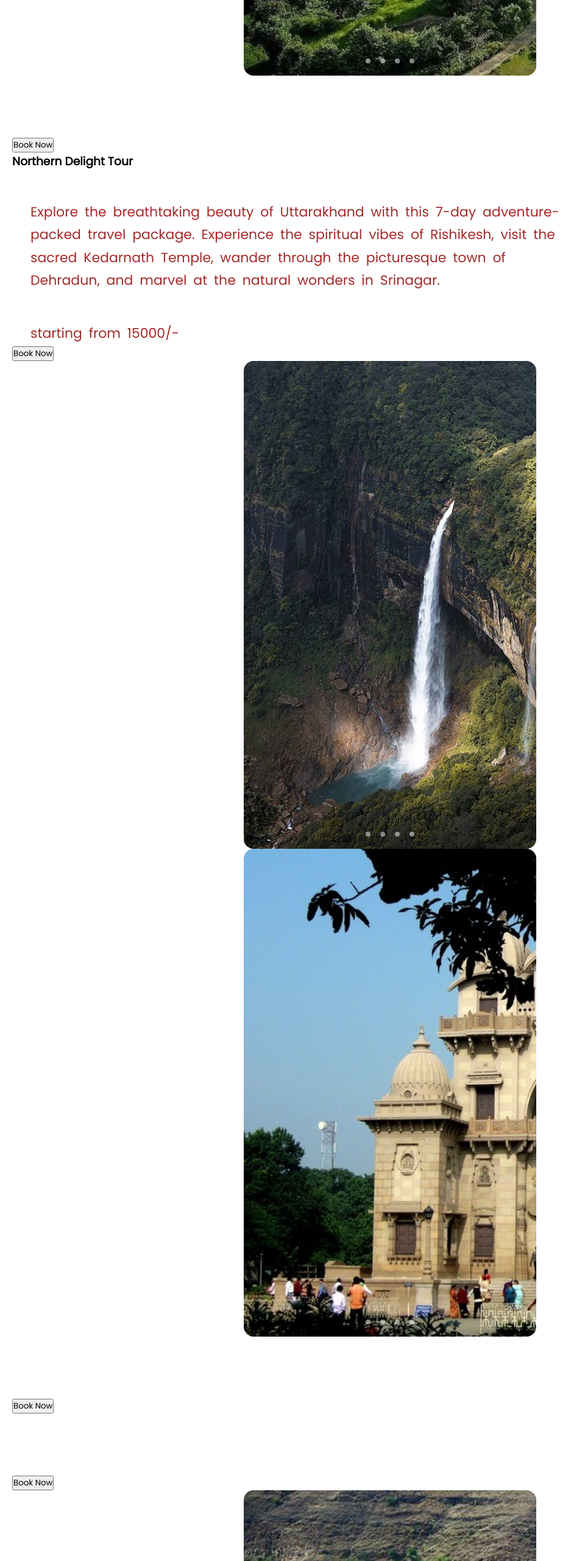
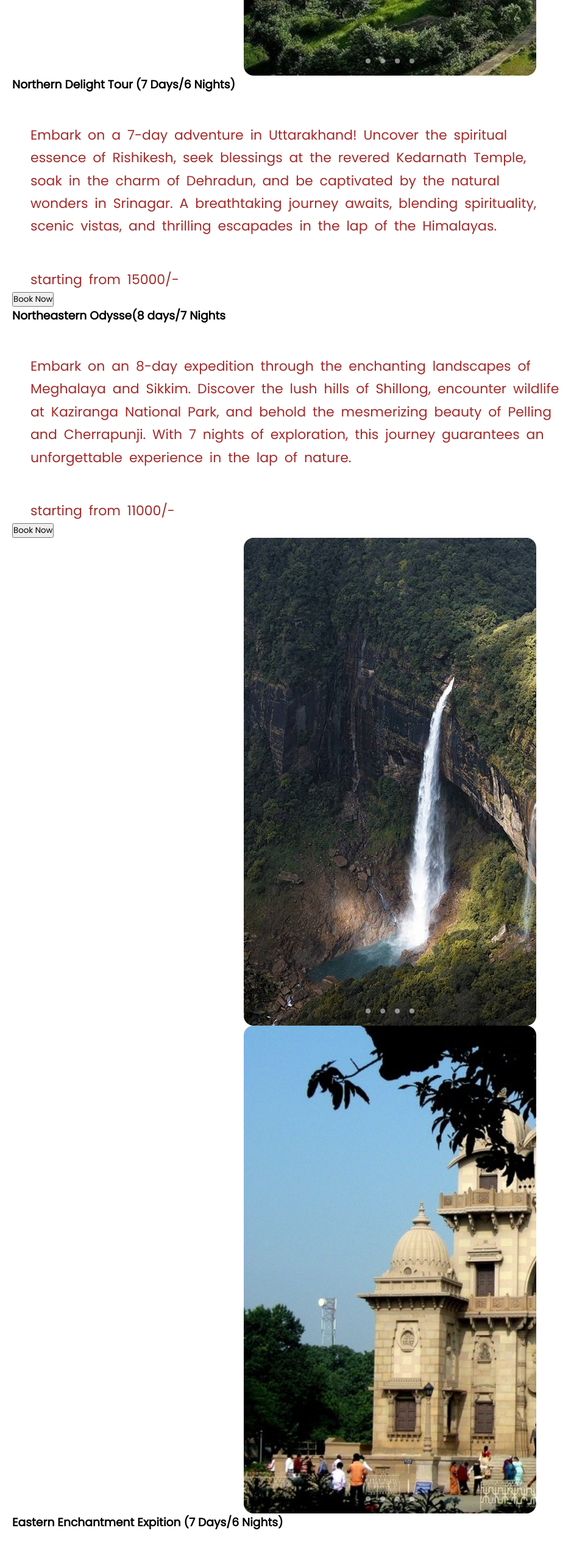
Before and after one commit to roybaishali07/Wanderlust-Wonder, a plain HTML site: page index.html in a window 1280 px wide. Shown: the part 3440-6000 px from the top of the page at 61% size, without its empty margins (0-960 px from the left). Drawn offline with Linux system fonts and the light colour scheme; a web font is replaced by a local one.

Commit message:
description

```diff
--- a/index.html
+++ b/index.html
@@ -97,9 +97,9 @@
                     </div>
                 <div class = "description_pane">
                     <div class = "package_details">
-                        <h3 id = "package_name"></h3>
-                        <p id = "package_description"></p>
-                        <p id = "package_price"></p>
+                        <h3 id = "package_name">Northern Delight Tour (7 Days/6 Nights)</h3>
+                        <p id = "package_description">Embark on a 7-day adventure in Uttarakhand! Uncover the spiritual essence of Rishikesh, seek blessings at the revered Kedarnath Temple, soak in the charm of Dehradun, and be captivated by the natural wonders in Srinagar. A breathtaking journey awaits, blending spirituality, scenic vistas, and thrilling escapades in the lap of the Himalayas.</p>
+                        <p id = "package_price">starting from 15000/-</p>
                         <button id = "book_button">Book Now</button>
                     </div>
                 </div>
@@ -108,9 +108,9 @@
             <div class="package" id="north-east">
                 <div class = "description_pane">
                     <div class = "package_details">
-                        <h3 id = "package_name">Northern Delight Tour</h3>
-                        <p id = "package_description">Explore the breathtaking beauty of Uttarakhand with this 7-day adventure-packed travel package. Experience the spiritual vibes of Rishikesh, visit the sacred Kedarnath Temple, wander through the picturesque town of Dehradun, and marvel at the natural wonders in Srinagar.</p>
-                        <p id = "package_price">starting from 15000/-</p>
+                        <h3 id = "package_name">Northeastern Odysse(8 days/7 Nights</h3>
+                        <p id = "package_description">Embark on an 8-day expedition through the enchanting landscapes of Meghalaya and Sikkim. Discover the lush hills of Shillong, encounter wildlife at Kaziranga National Park, and behold the mesmerizing beauty of Pelling and Cherrapunji. With 7 nights of exploration, this journey guarantees an unforgettable experience in the lap of nature.</p>
+                        <p id = "package_price">starting from 11000/-</p>
                         <button id = "book_button">Book Now</button>
                     </div>
                 </div>
@@ -148,9 +148,9 @@
                     </div>
                 <div class = "description_pane">
                     <div class = "package_details">
-                        <h3 id = "package_name"></h3>
-                        <p id = "package_description"></p>
-                        <p id = "package_price"></p>
+                        <h3 id = "package_name">Eastern Enchantment Expition (7 Days/6 Nights)</h3>
+                        <p id = "package_description">Embark on a captivating 7-day journey through Eastern India's rich heritage and cultural diversity. Explore the bustling metropolis of Kolkata, find solace in the spiritual haven of Bodh Gaya, and marvel at the magnificent temple town of Konark. Immerse yourself in the local traditions and historical landmarks for an unforgettable experience of this fascinating region.</p>
+                        <p id = "package_price">starting from 16000/-</p>
                         <button id = "book_button">Book Now</button>
                     </div>
                 </div>
@@ -159,9 +159,9 @@
             <div class="package" id="south">
                 <div class = "description_pane">
                     <div class = "package_details">
-                        <h3 id = "package_name"></h3>
-                        <p id = "package_description"></p>
-                        <p id = "package_price"></p>
+                        <h3 id = "package_name">Southern Spice Trail (8 Days/7 Nights)</h3>
+                        <p id = "package_description">Embark on an unforgettable 8-day journey through the enchanting landscapes of Southern India. This tour takes you to the bustling city of Chennai, the spiritual oasis of Rameshwaram, the serene Araku Valley, and the picturesque hill station of Kodaikanal. Discover the region's rich cultural heritage, ancient temples, lush greenery, and breathtaking natural wonders. Immerse yourself in the diverse beauty of Southern India on this captivating escapade.</p>
+                        <p id = "package_price">starting from 20000/-</p>
                         <button id = "book_button">Book Now</button>
                     </div>
                 </div>
@@ -200,9 +200,9 @@
                     </div>
                 <div class = "description_pane">
                     <div class = "package_details">
-                        <h3 id = "package_name"></h3>
-                        <p id = "package_description"></p>
-                        <p id = "package_price"></p>
+                        <h3 id = "package_name">Western Royal Romance(10 Days/9 Nights)</h3>
+                        <p id = "package_description">Embark on an unforgettable 10-day adventure through India's grandeur. Experience the serene Golden Temple in Amritsar, savor the vibrant atmosphere of Mumbai, and journey through Rajasthan's majestic forts and palaces. Immerse yourself in spirituality, culture, and history, and indulge in local delights as you witness the diverse heritage of this captivating country.</p>
+                        <p id = "package_price">sstarting from 25000/-</p>
                         <button id = "book_button">Book Now</button>
                     </div>
                 </div>
```
